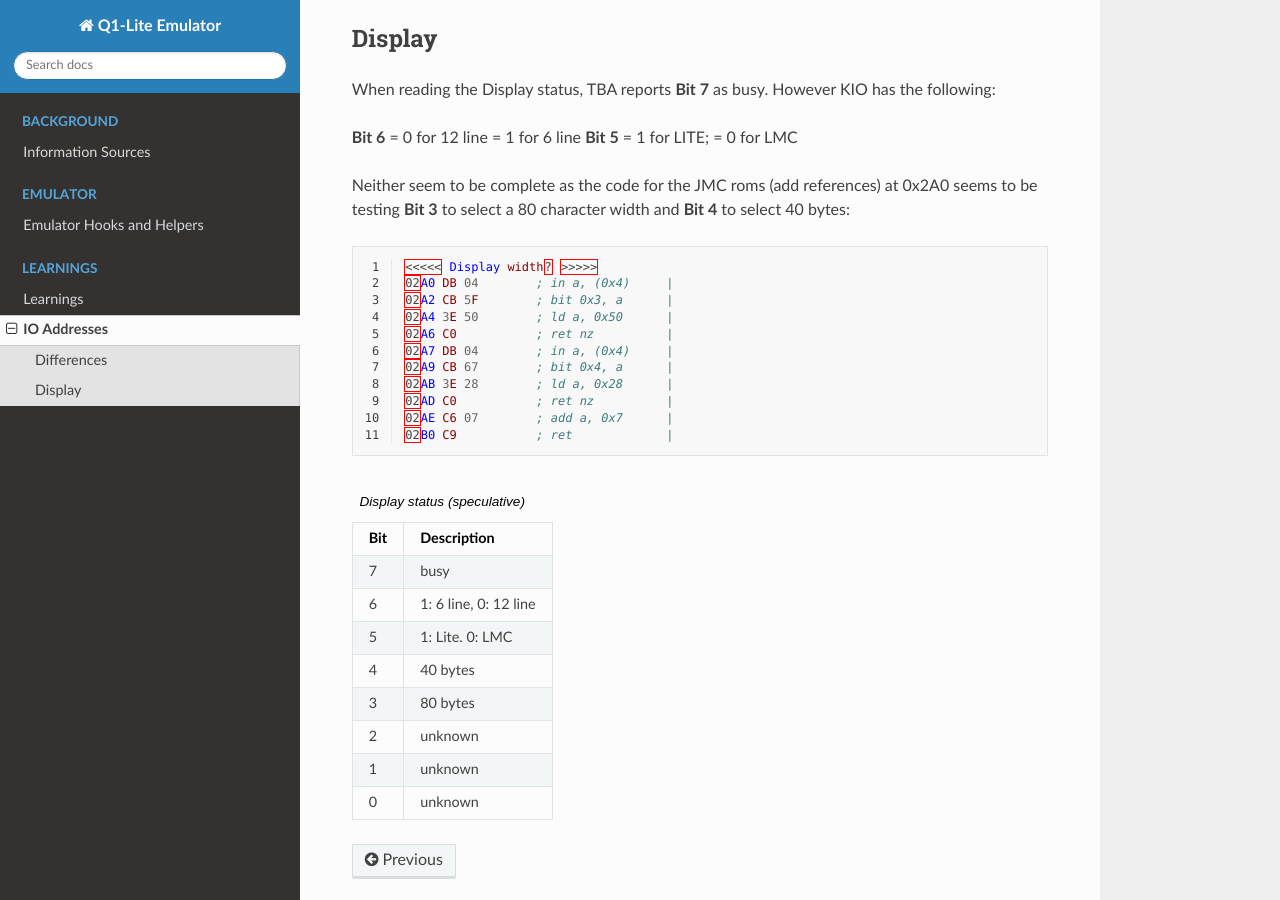
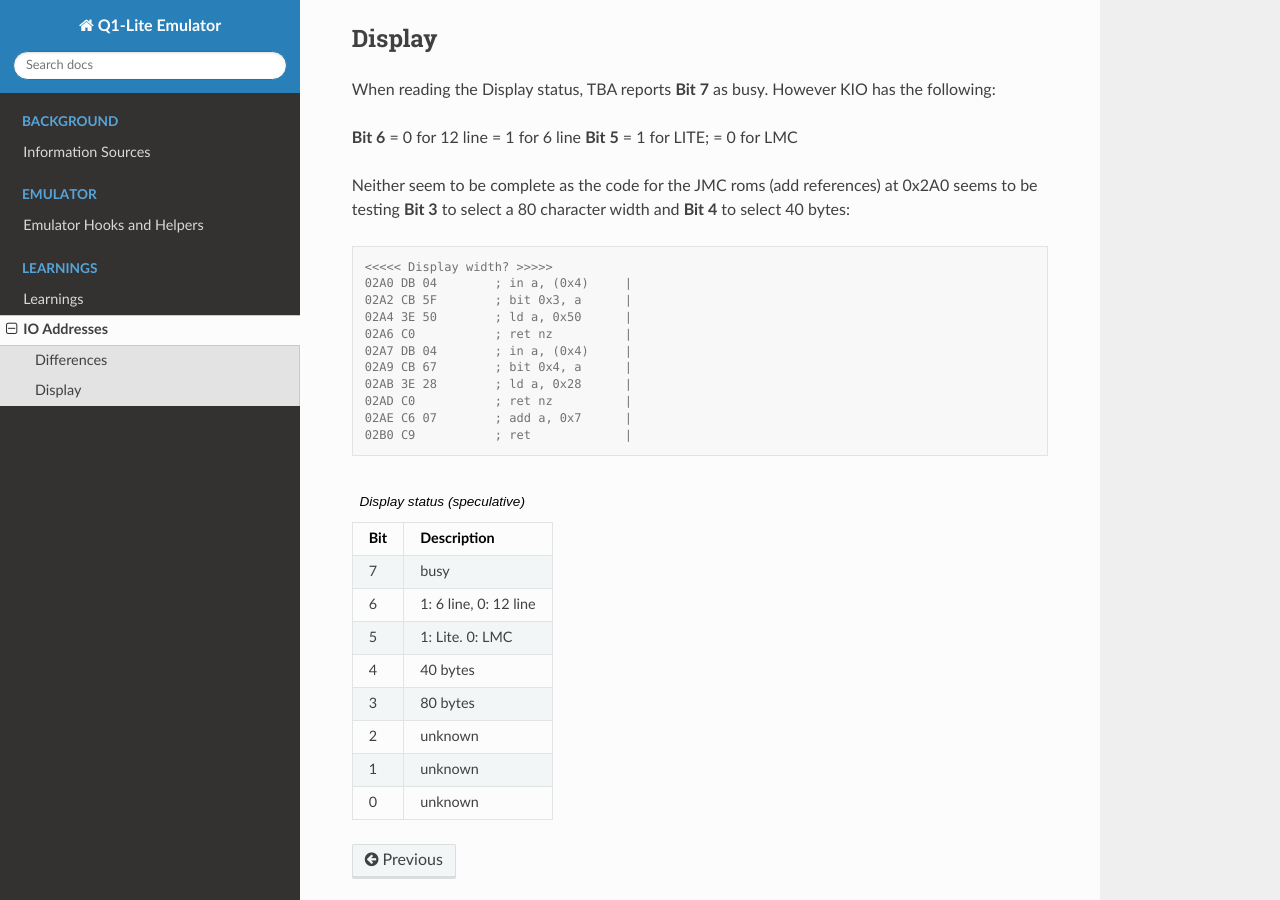
Before and after one commit to mortenjc/Q1, a Sphinx documentation site: the page built from docs/source/q1io.rst, in a window 1280 px wide and 900 px high, scrolled down 1257 px. Built offline with Sphinx 7.4.7 and the Read the Docs theme 2.0.0, drawn with Linux system fonts in a browser that asks for light colours; pages that are not in the unit, such as notebooks, are missing from menus.

Commit message:
doc: Display code quote?

```diff
--- a/docs/source/q1io.rst
+++ b/docs/source/q1io.rst
@@ -101,8 +101,7 @@ at 0x2A0 seems to be testing **Bit 3** to select a 80 character width and
 **Bit 4** to select 40 bytes:
 
 
-.. code-block:: asm
-  :linenos:
+.. code-block:: console
 
   <<<<< Display width? >>>>>
   02A0 DB 04        ; in a, (0x4)     |
```
